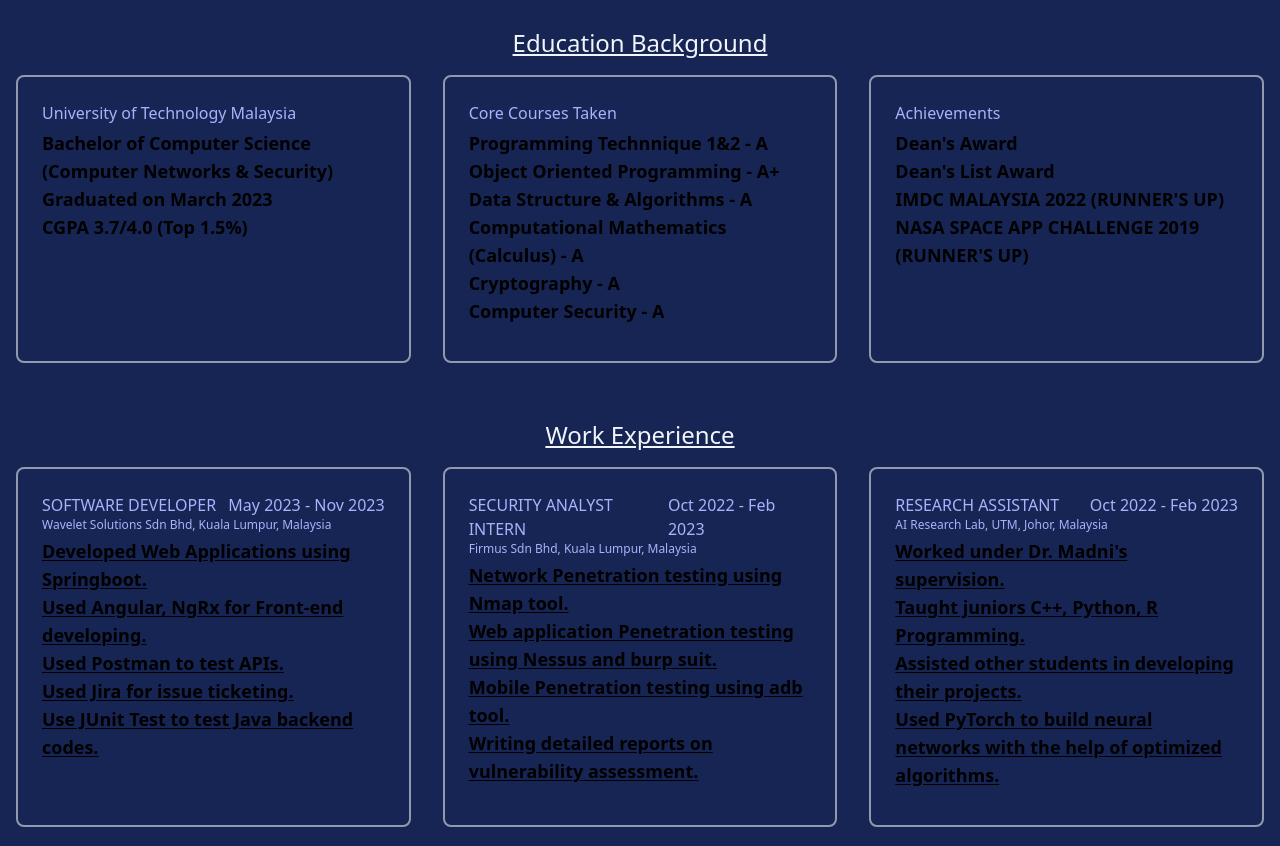
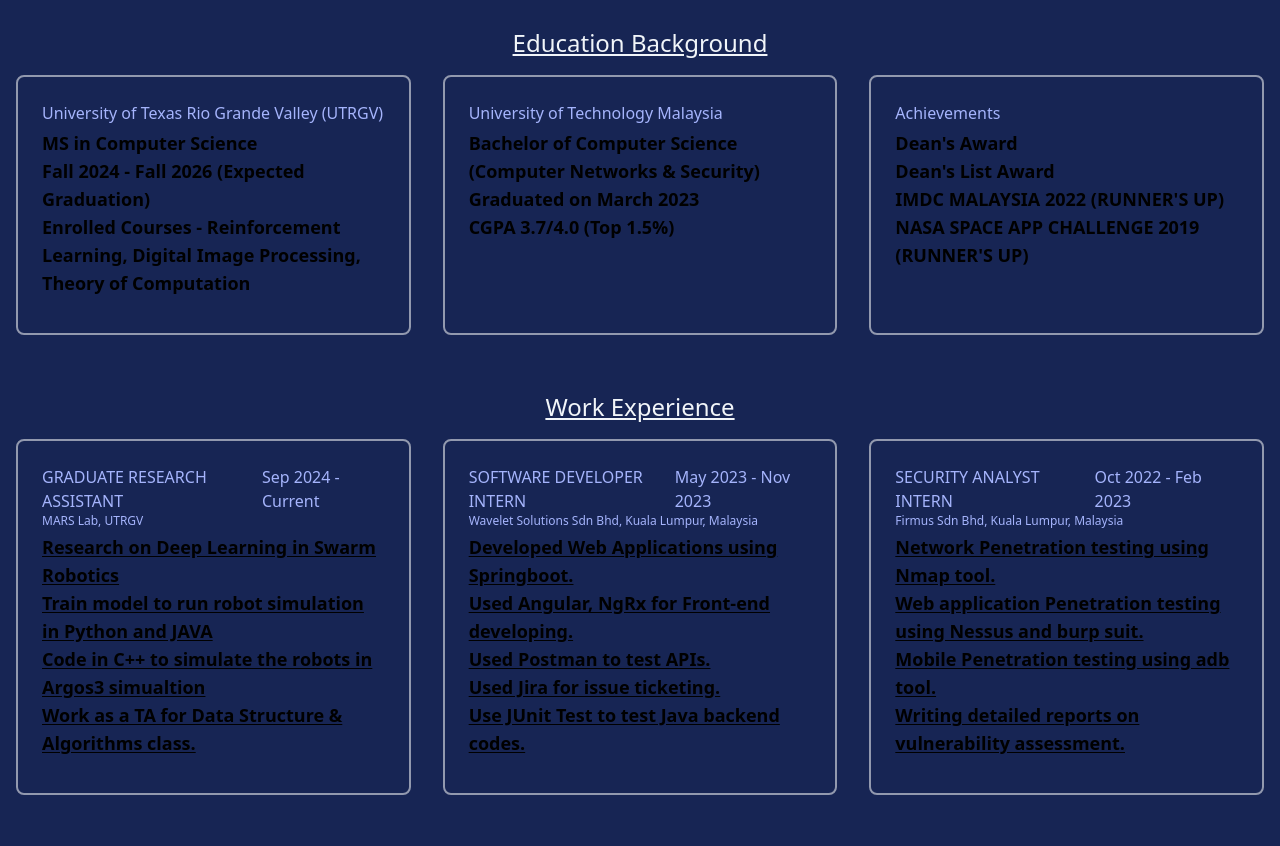
Before and after one commit to Tameem786/tameem786.github.io, a plain HTML site: page index.html in a window 1280 px wide. Shown: the part 560-1406 px from the top of the page. Drawn offline with nearby package versions, Linux system fonts and the light colour scheme.

Commit message:
Update info

```diff
--- a/index.html
+++ b/index.html
@@ -83,7 +83,7 @@
                     <a href="mailto:tameemturag@gmail.com">Email</a>
                 </div>
                 <div class="bg-indigo-500 shadow-lg shadow-indigo-500/50 p-1 px-2 rounded font-semibold" >
-                    <a href="resources/Tameem-CV.pdf" target="_blank">Download my CV</a>
+                    <a href="resources/resume.pdf" target="_blank">Download Resume</a>
                 </div>
             </div>
         </div>
@@ -105,6 +105,19 @@
         <div class="p-4 sm:w-1/2 lg:w-1/3">
             <div class="h-full border-2 border-gray-200 border-opacity-60 rounded-lg overflow-hidden">
                 <div class="h-full p-6 hover:bg-indigo-700 hover:text-white transition duration-300 ease-in">
+                    <h2 class="text-base font-medium text-indigo-300 mb-1"> University of Texas Rio Grande Valley (UTRGV) </h2>
+                    <h1 class="text-lg font-semibold mb-3">
+                        MS in Computer Science <br>
+                        Fall 2024 - Fall 2026 (Expected Graduation) <br>
+                        Enrolled Courses -  Reinforcement Learning, Digital Image Processing, Theory of Computation
+                    </h1>
+                </div>
+            </div>
+        </div>
+
+        <div class="p-4 sm:w-1/2 lg:w-1/3">
+            <div class="h-full border-2 border-gray-200 border-opacity-60 rounded-lg overflow-hidden">
+                <div class="h-full p-6 hover:bg-indigo-700 hover:text-white transition duration-300 ease-in">
                     <h2 class="text-base font-medium text-indigo-300 mb-1"> University of Technology Malaysia </h2>
                     <h1 class="text-lg font-semibold mb-3">
                         Bachelor of Computer Science (Computer Networks & Security) <br>
@@ -114,23 +127,6 @@
                 </div>
             </div>
         </div>
-
-        <div class="p-4 sm:w-1/2 lg:w-1/3">
-            <div class="h-full border-2 border-gray-200 border-opacity-60 rounded-lg overflow-hidden">
-                <div class="h-full p-6 hover:bg-indigo-700 hover:text-white transition duration-300 ease-in">
-                    <h2 class="text-base font-medium text-indigo-300 mb-1"> Core Courses Taken </h2>
-                    <h1 class="text-lg font-semibold mb-3">
-                        Programming Technnique 1&2 - A <br>
-                        Object Oriented Programming - A+ <br>
-                        Data Structure & Algorithms - A <br>
-                        Computational Mathematics (Calculus) - A <br>
-                        Cryptography - A <br>
-                        Computer Security - A
-                    </h1>
-                </div>
-            </div>
-        </div>
-
 
         <div class="p-4 sm:w-1/2 lg:w-1/3">
             <div class="h-full border-2 border-gray-200 border-opacity-60 rounded-lg overflow-hidden">
@@ -161,7 +157,27 @@
                 <div class="h-full p-6 hover:bg-indigo-700 hover:text-white transition duration-300 ease-in">
                     <h2 class="font-medium text-indigo-300 mb-1">
                         <div class="text-base flex flex wrap justify-between">
-                            <div>SOFTWARE DEVELOPER</div>
+                            <div>GRADUATE RESEARCH ASSISTANT</div>
+                            <div>Sep 2024 - Current</div>
+                        </div>
+                        <p class="text-xs">MARS Lab, UTRGV</p>
+                    </h2>
+                    <h1 class="text-lg font-semibold mb-3">
+                        <p class="underline underline-offset-2">Research on Deep Learning in Swarm Robotics</p>
+                        <p class="underline underline-offset-2">Train model to run robot simulation in Python and JAVA</p>
+                        <p class="underline underline-offset-2">Code in C++ to simulate the robots in Argos3 simualtion</p>
+                        <p class="underline underline-offset-2">Work as a TA for Data Structure & Algorithms class.</p>
+                    </h1>
+                </div>
+            </div>
+        </div>
+
+        <div class="p-4 sm:w-1/2 lg:w-1/3">
+            <div class="h-full border-2 border-gray-200 border-opacity-60 rounded-lg overflow-hidden">
+                <div class="h-full p-6 hover:bg-indigo-700 hover:text-white transition duration-300 ease-in">
+                    <h2 class="font-medium text-indigo-300 mb-1">
+                        <div class="text-base flex flex wrap justify-between">
+                            <div>SOFTWARE DEVELOPER INTERN</div>
                             <div>May 2023 - Nov 2023</div>
                         </div>
                         <p class="text-xs">Wavelet Solutions Sdn Bhd, Kuala Lumpur, Malaysia</p>
@@ -192,27 +208,6 @@
                         <p class="underline underline-offset-2">Web application Penetration testing using Nessus and burp suit.</p>
                         <p class="underline underline-offset-2">Mobile Penetration testing using adb tool.</p>
                         <p class="underline underline-offset-2">Writing detailed reports on vulnerability assessment.</p>
-                    </h1>
-                </div>
-            </div>
-        </div>
-
-        <div class="p-4 sm:w-1/2 lg:w-1/3">
-            <div class="h-full border-2 border-gray-200 border-opacity-60 rounded-lg overflow-hidden">
-                <div class="h-full p-6 hover:bg-indigo-700 hover:text-white transition duration-300 ease-in">
-                    <h2 class="font-medium text-indigo-300 mb-1">
-                        <div class="text-base flex flex wrap justify-between">
-                            <div>RESEARCH ASSISTANT</div>
-                            <div>Oct 2022 - Feb 2023</div>
-                        </div>
-                        <p class="text-xs">AI Research Lab, UTM, Johor, Malaysia</p>
-                    </h2>
-                    <h1 class="text-lg font-semibold mb-3">
-                        <p class="underline underline-offset-2">Worked under Dr. Madni's supervision.</p>
-                        <p class="underline underline-offset-2">Taught juniors C++, Python, R Programming.</p>
-                        <p class="underline underline-offset-2">Assisted other students in developing their projects.</p>
-                        <p class="underline underline-offset-2">Used PyTorch to build neural networks with the
-                            help of optimized algorithms.</p>
                     </h1>
                 </div>
             </div>
```
Also changed, not shown: 2 other files.
